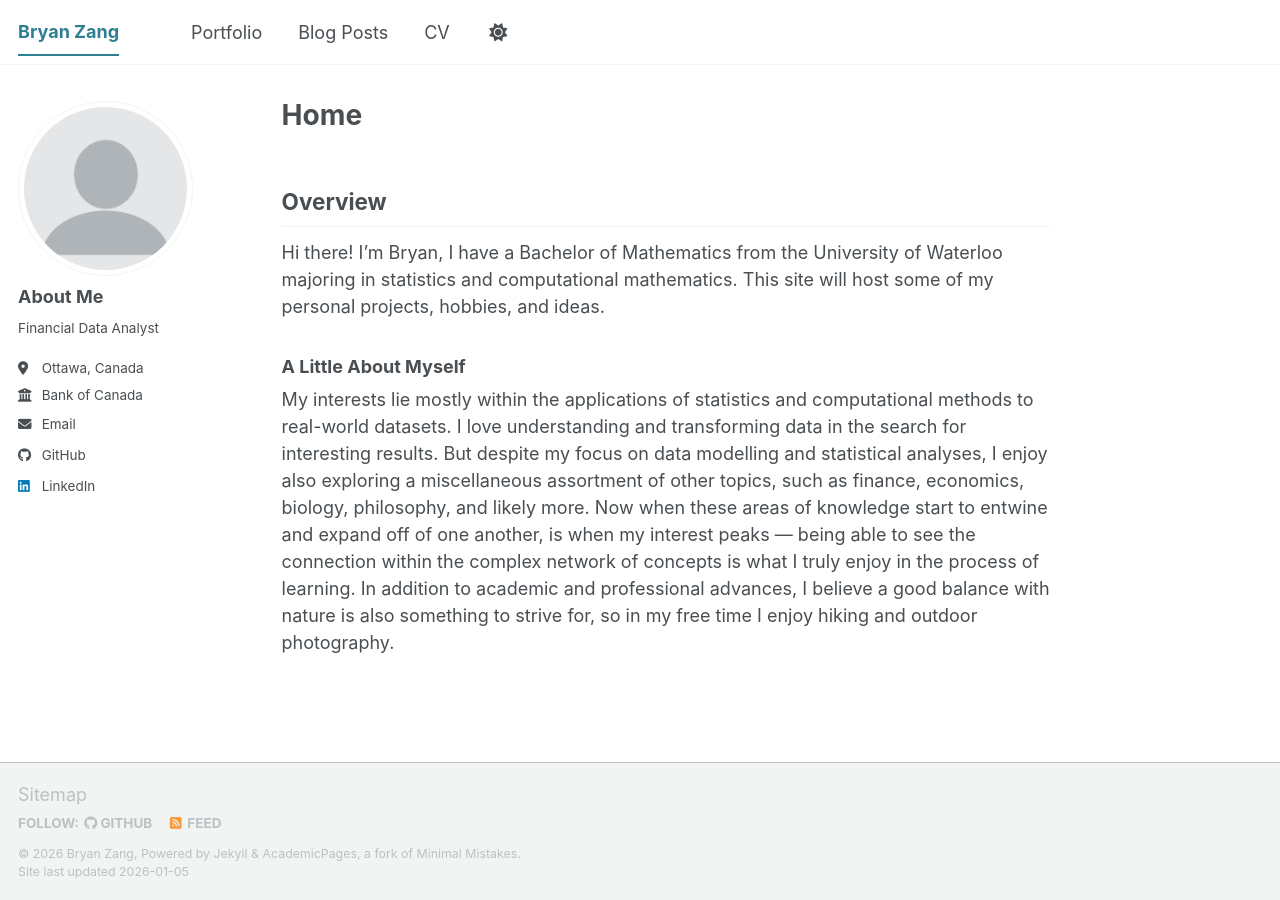
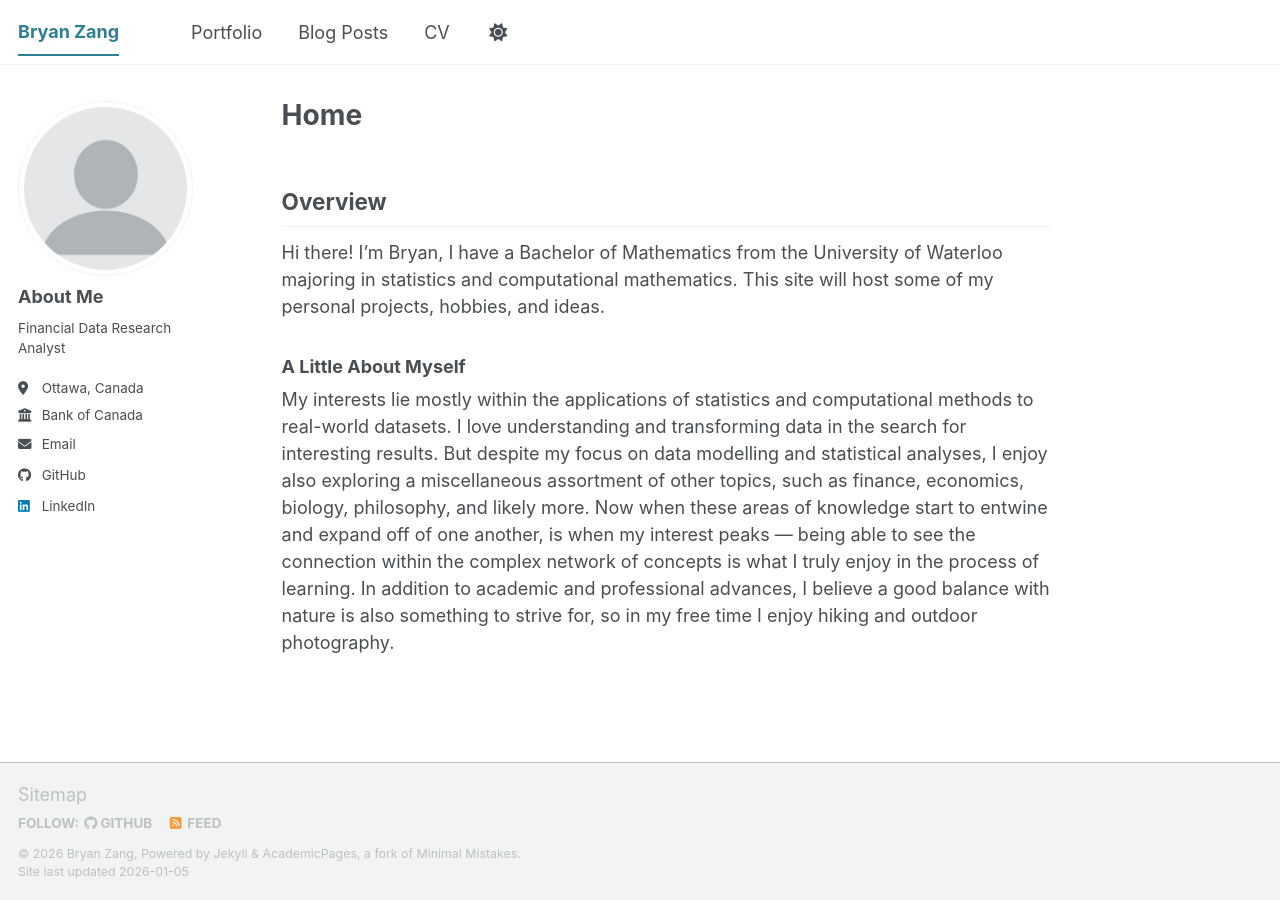
Before and after one commit to bryanzang/bryanzang.github.io, a Jekyll site: the page built from _pages/about.md, in a window 1280 px wide. Built offline with Jekyll 4.4.1, drawn with Linux system fonts in a browser that asks for light colours; a script bundle is joined from its source files by our own code; library files that are not in the unit come from our copies.

Commit message:
Update _config.yml

```diff
--- a/_config.yml
+++ b/_config.yml
@@ -26,7 +26,7 @@ author:
   avatar           : "profile.png"
   name             : "About Me"
   pronouns         : # example: "she/her"
-  bio              : "Financial Data Analyst"
+  bio              : "Financial Data Research Analyst"
   location         : "Ottawa, Canada"
   employer         : "Bank of Canada"
   uri              : # URL
```
